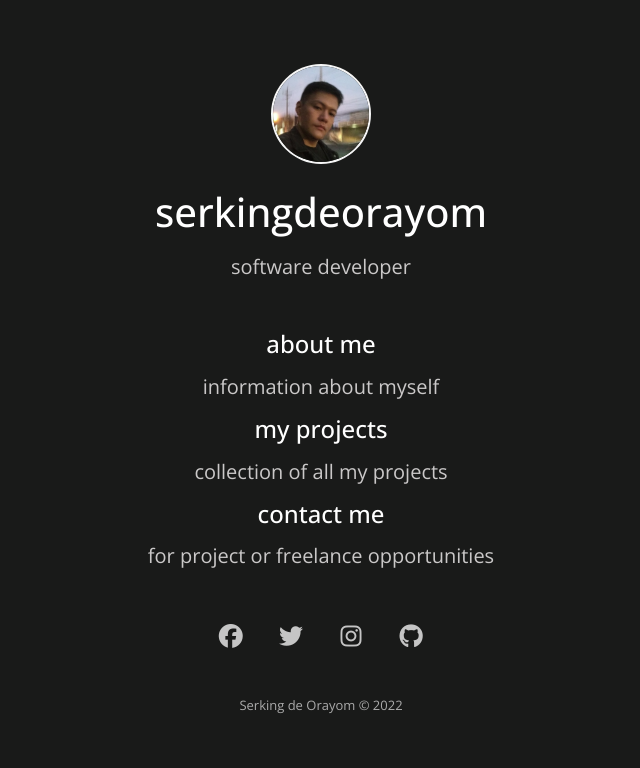
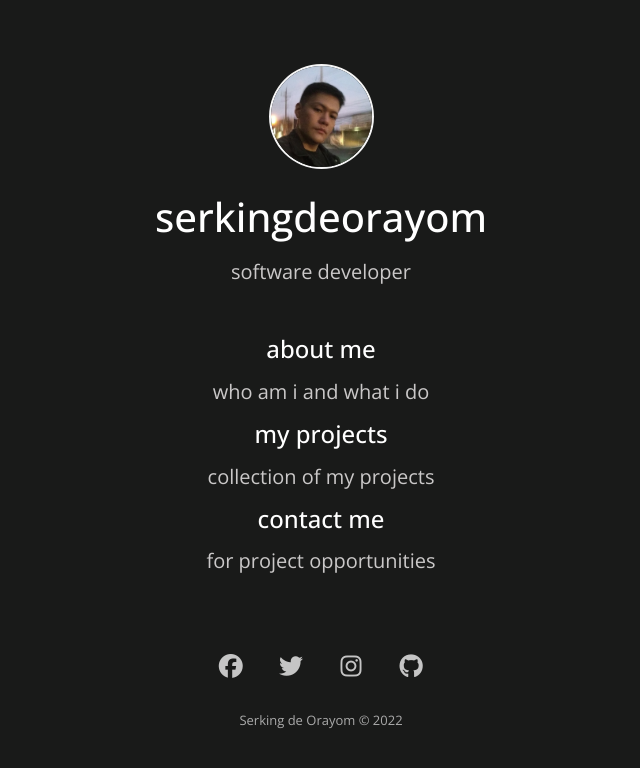
Before and after one commit to kingdeorayom/portfolio, a PHP site: page / in a window 1280 px wide. Shown: the top 768 px of the page, without its empty margins (319-959 px from the left). Run offline with PHP 8.4, Linux system fonts and the light colour scheme; some libraries are stand-ins or nearby versions.

Commit message:
minor index changes

```diff
--- a/index.php
+++ b/index.php
@@ -11,11 +11,12 @@ $cssVersion = filemtime('./styles/custom/style.css');
     <meta charset="UTF-8">
     <meta http-equiv="X-UA-Compatible" content="IE=edge">
     <meta name="viewport" content="width=device-width, initial-scale=1.0">
-    <title>Serking de Orayom | Software Developer</title>
+    <title>serkingdeorayom</title>
     <?php include_once './assets/fonts/google-fonts.php' ?>
 
     <link rel="stylesheet" href="./styles/bootstrap/bootstrap.css">
     <link rel="stylesheet" href="<?php echo './styles/custom/style.css?id=' . $cssVersion ?>" type="text/css">
+
 </head>
 
 <body>
@@ -23,40 +24,29 @@ $cssVersion = filemtime('./styles/custom/style.css');
     <main class="container">
 
         <section class="hero my-5">
-            <img src="./assets/images/serkingdeorayom.jpg" alt="Serking de Orayom" class="img-fluid my-3 hero-image" width="100">
-            <h1 class="my-2 hero-name">serkingdeorayom</h1>
+            <a href="./assets/images/serkingdeorayom.jpg" target="_blank"><img src="./assets/images/serkingdeorayom.jpg" alt="Serking de Orayom" class="img-fluid my-3 hero-image" width="105"></a>
+            <h1 class="my-2 hero-name"><a href="./index.php" class="content-title my-4 pb-2">serkingdeorayom</a></h1>
             <p class="my-3 hero-subtitle lead">software developer</p>
         </section>
 
-        <!-- <hr class="mx-auto text-white"> -->
-
         <section class="content my-5 text-center text-white">
             <h4><a href="./about.php" class="content-title my-4 pb-2">about me</a></h4>
-            <h5 class="content-subtitle my-3 lead">information about myself</h5>
+            <h5 class="content-subtitle my-3 lead">who am i and what i do</h5>
             <h4><a href="./projects.php" class="content-title my-4 pb-2">my projects</a></h4>
-            <h5 class="content-subtitle my-3 lead">collection of all my projects</h5>
+            <h5 class="content-subtitle my-3 lead">collection of my projects</h5>
             <h4><a href="./contact.php" class="content-title my-4 pb-2">contact me</a></h4>
-            <h5 class="content-subtitle my-3 lead">for project or freelance opportunities</h5>
+            <h5 class="content-subtitle my-3 lead">for project opportunities</h5>
         </section>
 
-        <!-- <hr class="mx-auto text-white"> -->
-
-        <section class="footer my-3 text-white">
-
-            <div class="footer-basic">
-                <footer>
-                    <div class="social">
-                        <a href="https://www.facebook.com/kingdeorayom" target="_blank" data-bs-toggle="tooltip" data-bs-placement="top" title="Facebook"><i class="fab fa-facebook"></i></a>
-                        <a href="https://www.twitter.com/kingdeorayom" target="_blank" data-bs-toggle="tooltip" data-bs-placement="bottom" title="Twitter"><i class="fab fa-twitter"></i></a>
-                        <a href="https://www.instagram.com/serkingdeorayom" target="_blank" data-bs-toggle="tooltip" data-bs-placement="top" title="Instagram"><i class="fab fa-instagram"></i></a>
-                        <a href="https://www.github.com/kingdeorayom" target="_blank" data-bs-toggle="tooltip" data-bs-placement="bottom" title="GitHub"><i class="fab fa-github"></i></a>
-                    </div>
-                    <p class="copyright">Serking de Orayom © 2022</p>
-                </footer>
+        <footer class="footer-basic text-white">
+            <div class="social">
+                <a href="https://www.facebook.com/kingdeorayom" target="_blank" data-bs-toggle="tooltip" data-bs-placement="top" title="Facebook"><i class="fab fa-facebook"></i></a>
+                <a href="https://www.twitter.com/kingdeorayom" target="_blank" data-bs-toggle="tooltip" data-bs-placement="top" title="Twitter"><i class="fab fa-twitter"></i></a>
+                <a href="https://www.instagram.com/serkingdeorayom" target="_blank" data-bs-toggle="tooltip" data-bs-placement="top" title="Instagram"><i class="fab fa-instagram"></i></a>
+                <a href="https://www.github.com/kingdeorayom" target="_blank" data-bs-toggle="tooltip" data-bs-placement="top" title="GitHub"><i class="fab fa-github"></i></a>
             </div>
-
-
-        </section>
+            <p class="copyright">Serking de Orayom © 2022</p>
+        </footer>
 
     </main>
 
--- a/styles/custom/style.css
+++ b/styles/custom/style.css
@@ -61,32 +61,31 @@ body {
 }
 
 .footer-basic .social {
-    text-align:center;
-    padding-bottom:25px;
+    text-align: center;
+    padding-bottom: 25px;
 }
 
 .footer-basic .social > a {
-    font-size:24px;
-    width:40px;
-    height:40px;
-    line-height:40px;
-    display:inline-block;
-    text-align:center;
-    /* border-radius:100%;
-    border:1px solid #ccc; */
-    margin:0 8px;
-    color:inherit;
-    opacity:0.75;
+    font-size: 24px;
+    width: 40px;
+    height: 40px;
+    line-height: 40px;
+    display: inline-block;
+    text-align: center;
+    /* border-radius: 100%;
+    border: 1px solid #ffc107; */
+    margin: 25px 8px 0;
+    color: inherit;
+    opacity: 0.75;
 }
 
 .footer-basic .social > a:hover {
-    opacity:0.9;
+    opacity: 0.9;
 }
 
 .footer-basic .copyright {
-    margin-top:15px;
-    text-align:center;
-    font-size:13px;
-    color:#aaa;
-    margin-bottom:0;
+    margin: 0 0 30px;
+    text-align: center;
+    font-size: 13px;
+    color:#aaaaaa;
 }
```
Also changed, not shown: about.php (+47 -0 lines).
